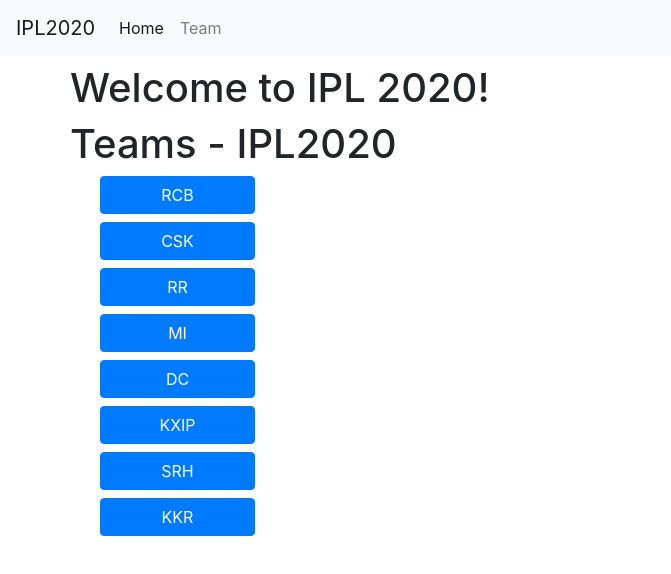
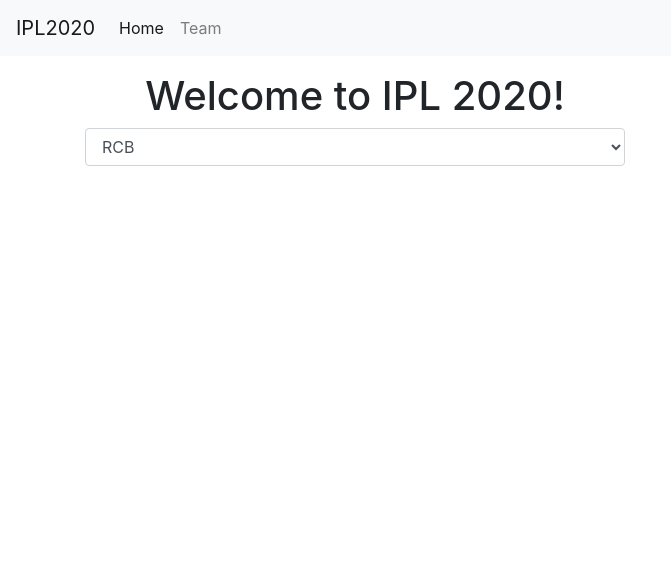
Before and after one commit to PrashilAlva/angular-uar79k, an Angular app: page / in a window 1280 px wide. Shown: the top 574 px of the page, without its empty margins (0-671 px from the left). Built offline with nearby package versions, Linux system fonts and the light colour scheme.

Commit message:
1 file modified

```diff
--- a/src/app/home/home.component.html
+++ b/src/app/home/home.component.html
@@ -1,11 +1,12 @@
-<div class="row">
-  <h1>{{message}}</h1>
+<div class="row mt-3">
+  <div class="col md-8">
+    <h1>{{message}}</h1>
+    <select class="form-control">
+      <option value="" disabled>Select Team</option>
+      <option *ngFor="let team of teamNames">{{team}}</option>
+    </select>
+    </div>
+
+
+  <div class="col md-4"></div>
   </div>
-  <div class="row">
-  <h1>Teams - IPL2020</h1>
-  </div>
-  <div class="col-md-2">
-    <button class="btn btn-primary btn-block" *ngFor="let teamName of teamNames">
-      {{teamName}}
-    </button>
-  </div>
```
